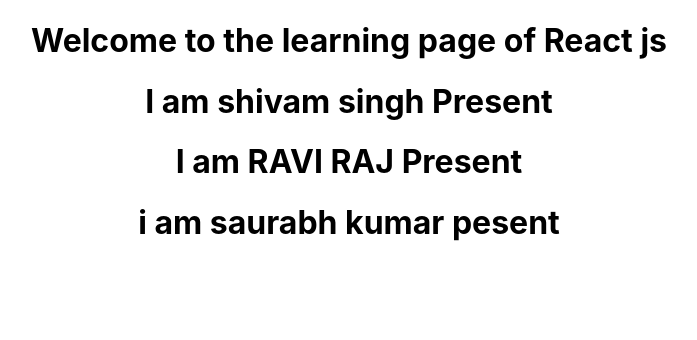
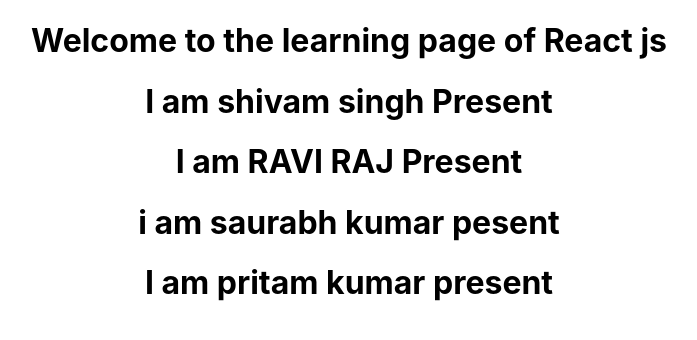
Before and after one commit to Kunwar-Abhishek-Singh/Spyder, a React (Create React App) app: page / in a window 1280 px wide. Shown: the top 340 px of the page, without its empty margins (291-988 px from the left). Built offline with nearby package versions, Linux system fonts and the light colour scheme.

Commit message:
pritam present

```diff
--- a/src/App.js
+++ b/src/App.js
@@ -7,6 +7,7 @@
       <h1>I am shivam singh Present</h1>
       <h1>I am RAVI RAJ Present</h1>
       <h1>i am saurabh kumar pesent</h1>
+      <h1>I am pritam kumar present</h1>
     </div>
   );
 }
```
